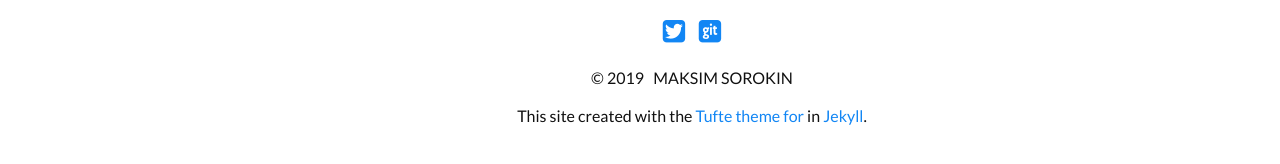
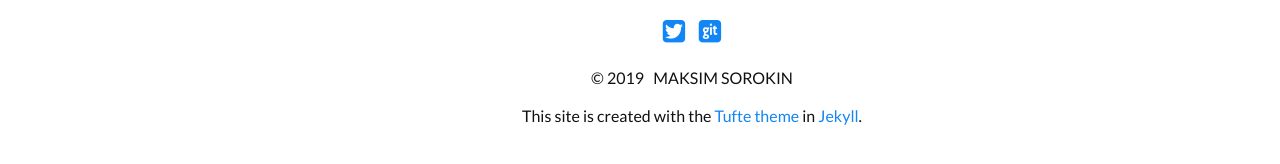
Before and after one commit to initmaks/initmaks.github.io, a Jekyll site: the page built from index.html, in a window 1280 px wide. Shown: the part 463-627 px from the top of the page. Built offline with Jekyll 4.4.1, drawn with Linux system fonts in a browser that asks for light colours.

Commit message:
fix typo

```diff
--- a/_includes/footer.html
+++ b/_includes/footer.html
@@ -10,6 +10,6 @@
 
 <div class="credits">
 <span>&copy; {{ site.time | date: '%Y' }} &nbsp;&nbsp;{{site.author | upcase }}</span></br> <br>
-<span>This site created with the <a href="//github.com/clayh53/tufte-jekyll">Tufte theme for {{site.subtitle}} </a> in <a href="//jekyllrb.com">Jekyll</a>.</span>
+<span>This site is created with the <a href="//github.com/clayh53/tufte-jekyll">Tufte theme {{site.subtitle}} </a> in <a href="//jekyllrb.com">Jekyll</a>.</span>
 </div>
 </footer>
```
